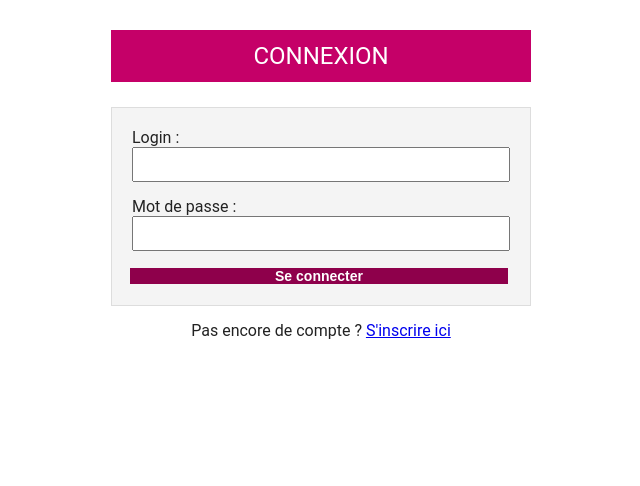
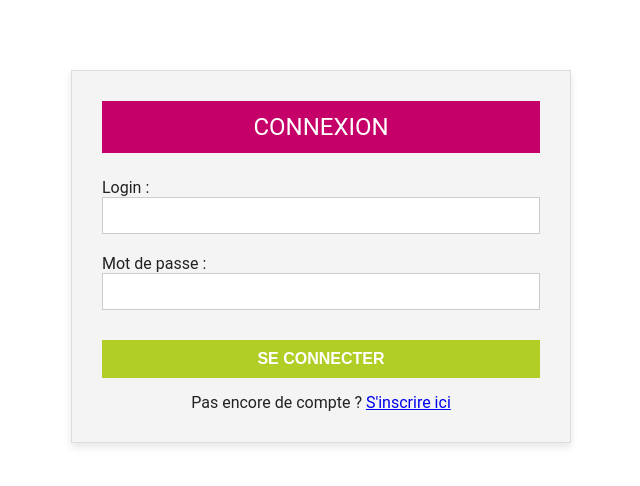
Before and after one commit to Kowayz/Koo2fourchette, a PHP site: page /connexion.php in a window 1280 px wide. Shown: the part 151-637 px from the top of the page, without its empty margins (319-959 px from the left). Run offline with PHP 8.4, Linux system fonts and the light colour scheme.

Commit message:
redisign des pages connexions, inscriptions et ajout de recettes

```diff
--- a/connexion.php
+++ b/connexion.php
@@ -1,27 +1,25 @@
 <?php
-session_start(); // Toujours démarrer la session au tout début
+// connexion.php
+session_start();
 require 'config.php';
 
 $message = "";
 
 if ($_SERVER['REQUEST_METHOD'] == 'POST') {
     $login = $_POST['login'];
-    $password = sha1($_POST['password']); // On crypte le MDP saisi pour le comparer
+    $password = sha1($_POST['password']);
 
-    // On cherche l'utilisateur dans la base
     $sql = "SELECT * FROM membres WHERE login = ? AND password = ?";
     $stmt = $pdo->prepare($sql);
     $stmt->execute([$login, $password]);
     $user = $stmt->fetch(PDO::FETCH_ASSOC);
 
     if ($user) {
-        // C'est gagné ! On enregistre les infos dans la session
+        // Encodage du prénom pour l'affichage dans la session
         $_SESSION['user_id'] = $user['idMembre'];
         $_SESSION['pseudo'] = $user['login'];
-        // Correction de l'encodage pour le prénom
         $_SESSION['prenom'] = utf8_decode($user['prenom']);
 
-        // Redirection vers l'accueil
         header("Location: index.php");
         exit();
     } else {
@@ -36,6 +34,42 @@ if ($_SERVER['REQUEST_METHOD'] == 'POST') {
     <meta charset="UTF-8">
     <title>Connexion - Koo2Fourchette</title>
     <link rel="stylesheet" href="style.css">
+    <style>
+        .auth-container {
+            max-width: 500px;
+            margin: 40px auto;
+            padding: 30px;
+            background: #f4f4f4;
+            border: 1px solid #ddd;
+            box-shadow: 0 4px 8px rgba(0,0,0,0.1);
+            text-align: left;
+        }
+        .auth-container input[type="text"],
+        .auth-container input[type="password"] {
+            width: 100%;
+            padding: 10px;
+            margin-bottom: 20px;
+            border: 1px solid #ccc;
+            box-sizing: border-box;
+        }
+        .btn-connecter {
+            background-color: var(--couleur-vert-anis);
+            color: white;
+            border: none;
+            padding: 10px 15px;
+            font-size: 16px;
+            font-weight: bold;
+            cursor: pointer;
+            width: 100%;
+            display: block;
+            text-transform: uppercase;
+            margin-top: 10px;
+        }
+        .link-inscription {
+             text-align: center;
+             margin-top: 15px;
+        }
+    </style>
 </head>
 <body>
 
@@ -49,30 +83,28 @@ if ($_SERVER['REQUEST_METHOD'] == 'POST') {
     </div>
 </header>
 
-<div class="content-wrapper" style="max-width:500px; margin: 0 auto; padding-bottom: 50px;">
+<div class="content-wrapper">
+    <div class="auth-container">
         <h2 class="section-title" style="text-align:center;">Connexion</h2>
 
         <?php if($message): ?>
             <p style="color:red; text-align:center; font-weight:bold;"><?php echo utf8_decode($message); ?></p>
         <?php endif; ?>
 
-    <form method="POST" style="background:#f4f4f4; padding:20px; border:1px solid #ddd;">
-        <div style="margin-bottom:15px;">
-            <label>Login :</label><br>
-            <input type="text" name="login" required style="width:100%; padding:8px;">
-        </div>
+        <form method="POST">
+            <label for="login">Login :</label>
+            <input type="text" id="login" name="login" required>
 
-        <div style="margin-bottom:15px;">
-            <label>Mot de passe :</label><br>
-            <input type="password" name="password" required style="width:100%; padding:8px;">
-        </div>
+            <label for="password">Mot de passe :</label>
+            <input type="password" id="password" name="password" required>
 
-        <button type="submit" class="btn-ok" style="width:100%; cursor:pointer;">Se connecter</button>
+            <button type="submit" class="btn-connecter">Se connecter</button>
         </form>
 
-    <p style="text-align:center; margin-top:15px;">
+        <p class="link-inscription">
             Pas encore de compte ? <a href="inscription.php">S'inscrire ici</a>
         </p>
+    </div>
 </div>
 
 </body>
--- a/style.css
+++ b/style.css
@@ -149,7 +149,7 @@ body {
     background-color: var(--couleur-magenta-fonce);
     color: white;
     text-decoration: none;
-    padding: 0 20px;
+    padding: 0 57px;
     height: 32px;
     line-height: 32px;
     font-weight: bold;
```
Also changed, not shown: .php-preview-router.php (added, +88 -0 lines), inscription.php (+86 -18 lines). Lines whose indentation alone changed are shown as unchanged.
